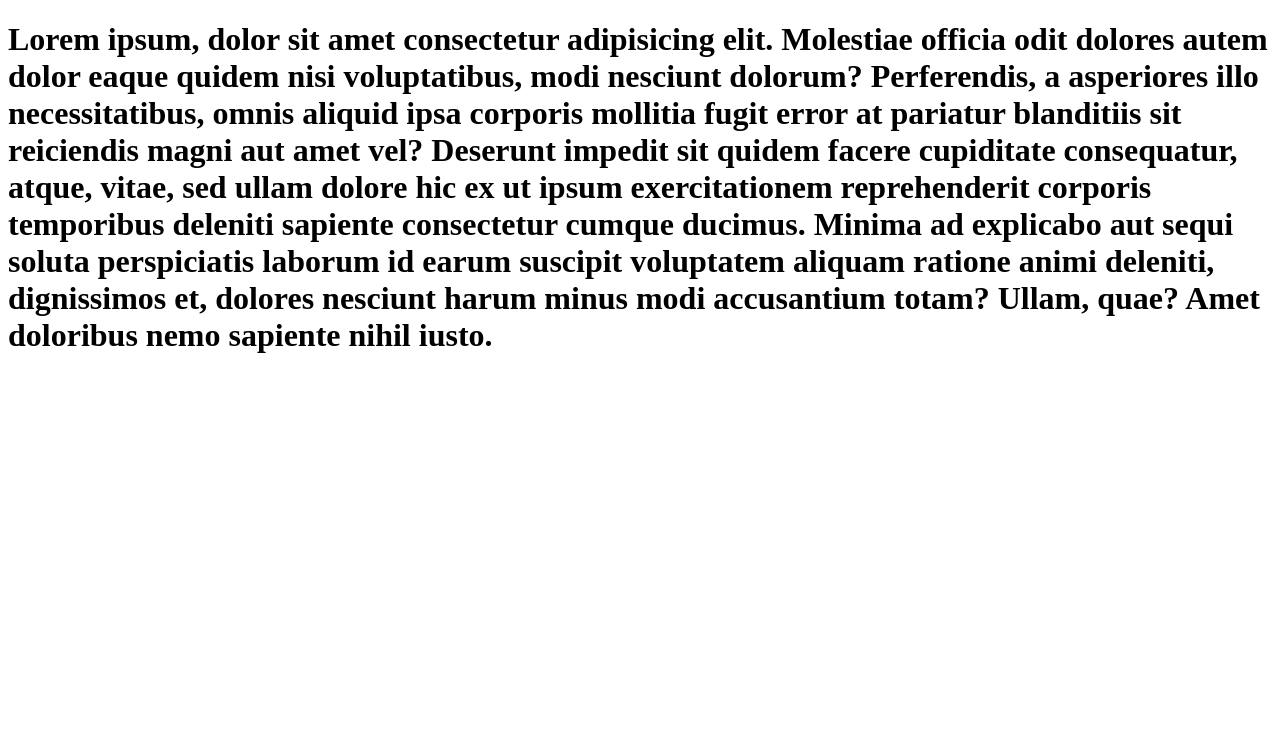
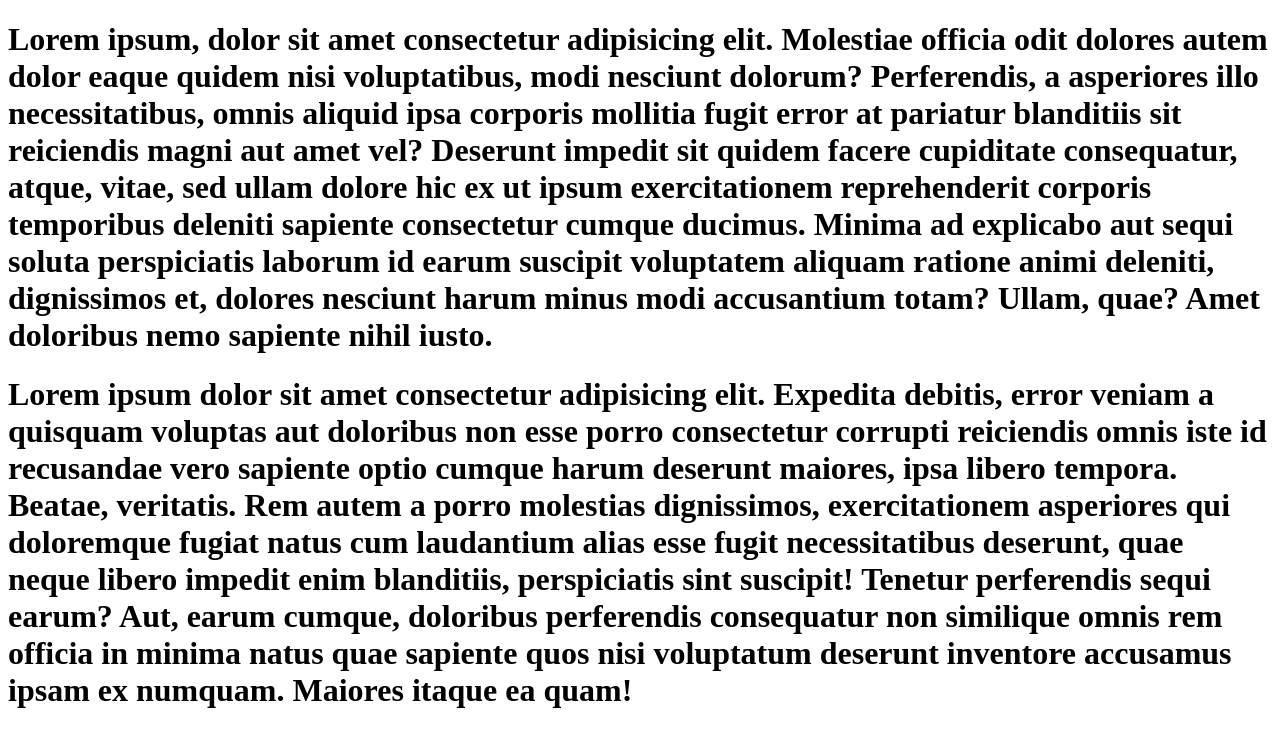
Before and after one commit to Abduvali091/abuoka, a plain HTML site: page index.html in a window 1280 px wide. Drawn offline with Linux system fonts and the light colour scheme.

Commit message:
add HTML file h1 tegs index file

```diff
--- a/index.html
+++ b/index.html
@@ -8,5 +8,8 @@
 </head>
 <body>
   <h1>Lorem ipsum, dolor sit amet consectetur adipisicing elit. Molestiae officia odit dolores autem dolor eaque quidem nisi voluptatibus, modi nesciunt dolorum? Perferendis, a asperiores illo necessitatibus, omnis aliquid ipsa corporis mollitia fugit error at pariatur blanditiis sit reiciendis magni aut amet vel? Deserunt impedit sit quidem facere cupiditate consequatur, atque, vitae, sed ullam dolore hic ex ut ipsum exercitationem reprehenderit corporis temporibus deleniti sapiente consectetur cumque ducimus. Minima ad explicabo aut sequi soluta perspiciatis laborum id earum suscipit voluptatem aliquam ratione animi deleniti, dignissimos et, dolores nesciunt harum minus modi accusantium totam? Ullam, quae? Amet doloribus nemo sapiente nihil iusto.</h1>
+
+
+  <h1>Lorem ipsum dolor sit amet consectetur adipisicing elit. Expedita debitis, error veniam a quisquam voluptas aut doloribus non esse porro consectetur corrupti reiciendis omnis iste id recusandae vero sapiente optio cumque harum deserunt maiores, ipsa libero tempora. Beatae, veritatis. Rem autem a porro molestias dignissimos, exercitationem asperiores qui doloremque fugiat natus cum laudantium alias esse fugit necessitatibus deserunt, quae neque libero impedit enim blanditiis, perspiciatis sint suscipit! Tenetur perferendis sequi earum? Aut, earum cumque, doloribus perferendis consequatur non similique omnis rem officia in minima natus quae sapiente quos nisi voluptatum deserunt inventore accusamus ipsam ex numquam. Maiores itaque ea quam!</h1>
 </body>
 </html>
```
